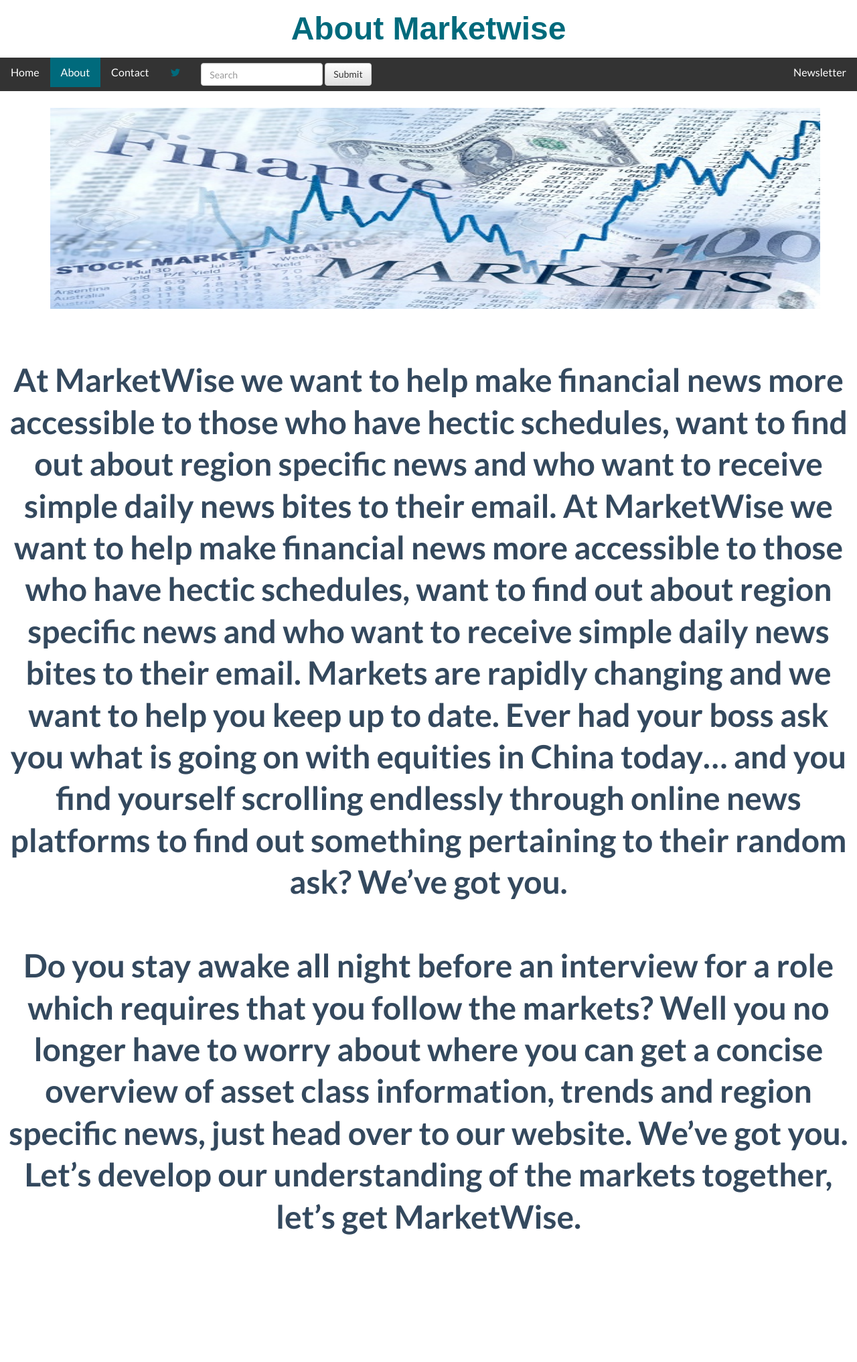
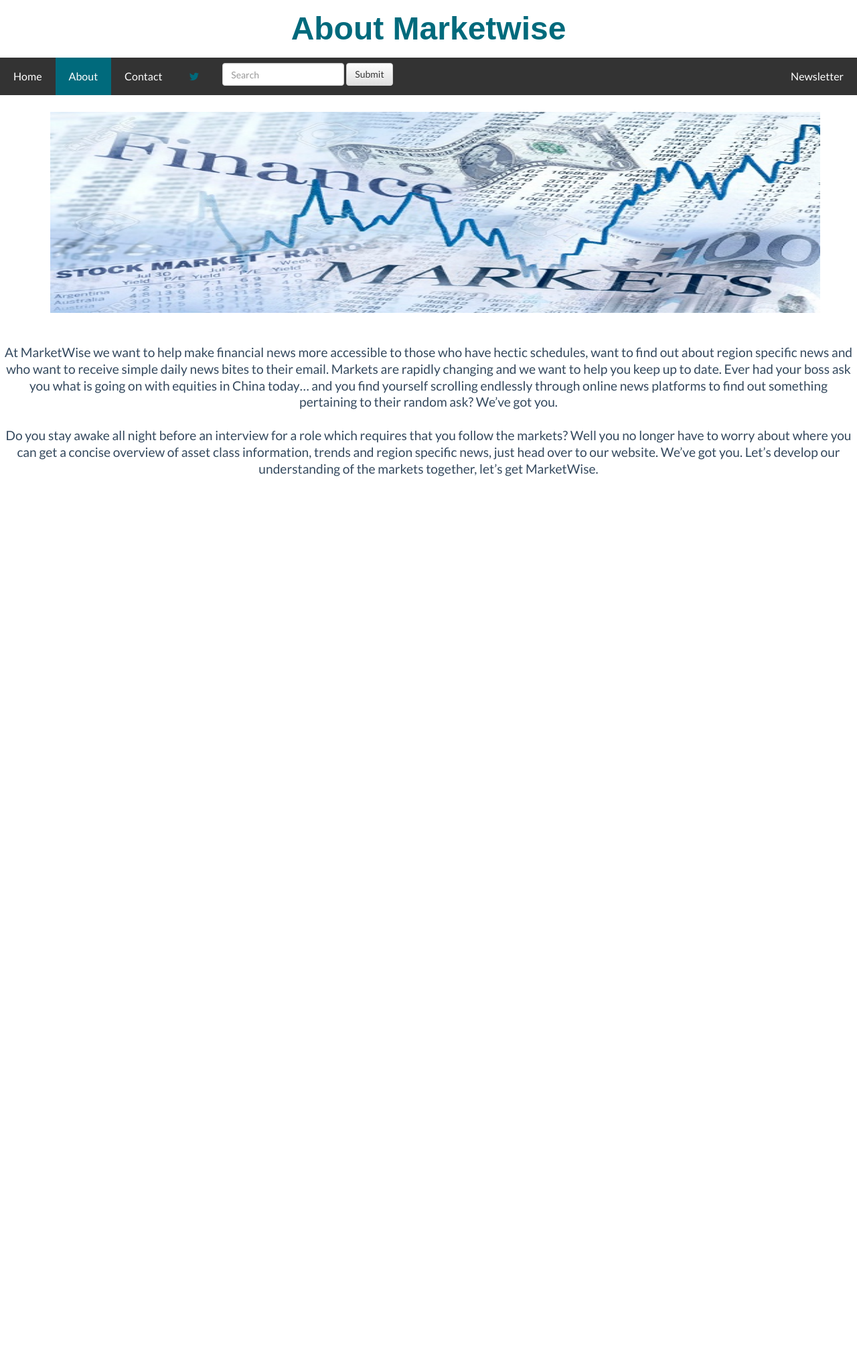
Before and after one commit to Deanna123/MarketWise, a Flask app: page /about in a window 1280 px wide. Shown: the whole page at 67% size. After the commit the page ends 711 px from the top, so only its background shows below. Run offline with Flask 2, Linux system fonts and the light colour scheme; some libraries are stand-ins or nearby versions.

Commit message:
fixed nav bar

```diff
--- a/templates/about.html
+++ b/templates/about.html
@@ -35,7 +35,7 @@
       display: block;
       color: white;
       text-align: center;
-      padding: 14px 16px;
+      padding: 20px 20px;
       text-decoration: none;
   }
 
@@ -83,10 +83,10 @@
 
  <!-- HEAD  -->
      <div class="text" style="text-align: center; font-family: serif;: ">
-<h2> At MarketWise we want to help make financial news more accessible to those who have hectic schedules, want to find out about region specific news and who want to receive simple daily news bites to their email.
+<!--<h2> At MarketWise we want to help make financial news more accessible to those who have hectic schedules, want to find out about region specific news and who want to receive simple daily news bites to their email. -->
 
 
-<h7> At MarketWise we want to help make financial news more accessible to those who have hectic schedules, want to find out about region specific news and who want to receive simple daily news bites to their email.
+<h5> At MarketWise we want to help make financial news more accessible to those who have hectic schedules, want to find out about region specific news and who want to receive simple daily news bites to their email.
 
   <!-- origin/master  -->
 
@@ -94,7 +94,7 @@
 <br><br>Do you stay awake all night before an interview for a role which requires that you follow the markets? Well you no longer have to worry about where you can get a concise overview of asset class information, trends and region specific news, just head over to our website. We’ve got you.
 
 
-Let’s develop our understanding of the markets together, let’s get MarketWise.</br></br></h7>
+Let’s develop our understanding of the markets together, let’s get MarketWise.</br></br></h5>
 
     </div>
 
--- a/templates/australia.html
+++ b/templates/australia.html
@@ -1,7 +1,7 @@
 <!doctype html>
 <html>
 <head>
-
+ <link rel="stylesheet" href="http://netdna.bootstrapcdn.com/font-awesome/4.0.3/css/font-awesome.css">
 <link rel="stylesheet" type="text/css" href="static/css/style.css">
 
 <title>Australia</title>
--- a/templates/index.html
+++ b/templates/index.html
@@ -36,7 +36,7 @@
       display: block;
       color: white;
       text-align: center;
-      padding: 14px 16px;
+      padding: 20px 20px;
       text-decoration: none;
   }
 
```
